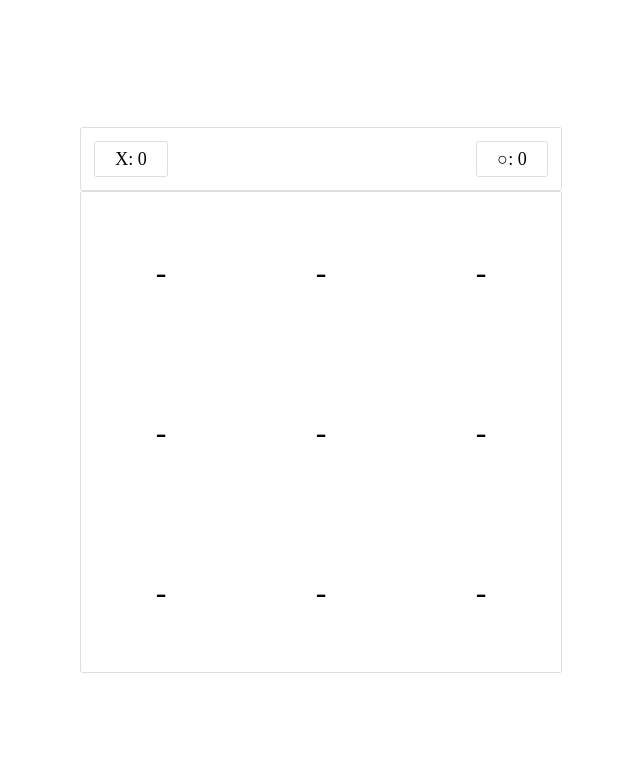
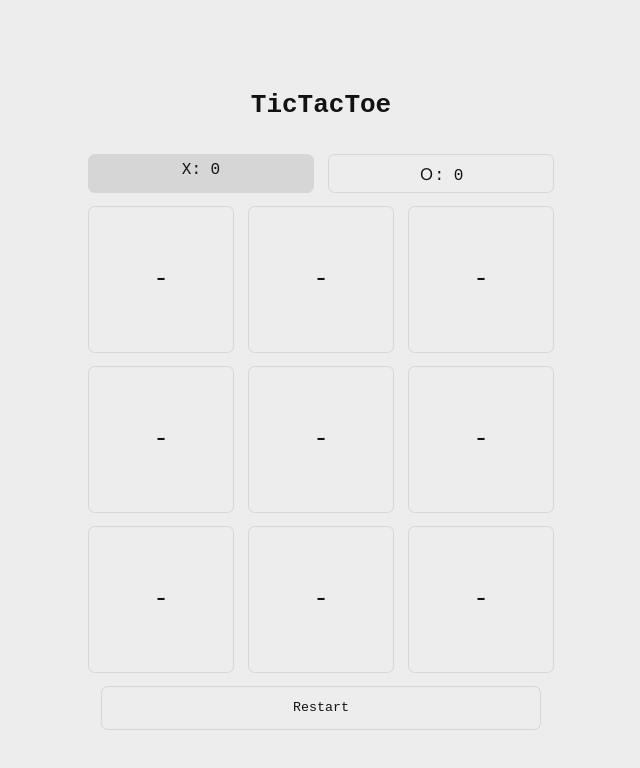
Before and after one commit to Fillipe143/TicTacToeGame, a plain HTML site: page index.html in a window 1280 px wide. Shown: the whole page, without its empty margins (319-959 px from the left). Drawn offline with Linux system fonts and the light colour scheme.

Commit message:
added light theme

```diff
--- /dev/null
+++ b/css/light-theme.css
@@ -0,0 +1,29 @@
+* {
+    background-color: #ededed;
+    color: #121212;
+}
+
+.scoreboard,
+.scoreview,
+.scoreview-selected,
+.board-item,
+button {
+    border-color: #d6d6d6;
+}
+
+.scoreview-selected {
+    background-color: #d6d6d6;
+}
+
+.board-item:active,
+button:active {
+    background-color: #d6d6d6;
+}
+
+@media screen and (orientation: landscape) {
+
+    .board-item:hover,
+    button:hover {
+        background-color: #d6d6d6;
+    }
+}
--- a/css/style.css
+++ b/css/style.css
@@ -1,6 +1,8 @@
 * {
     margin: 0;
     padding: 0;
+
+    font-family: monospace;
 
     -webkit-touch-callout: none;
     -webkit-user-select: none;
@@ -10,9 +12,22 @@
     user-select: none;
 }
 
-html, body {
+html,
+body {
     width: 100%;
     height: 100%;
+}
+
+h1 {
+    margin: 20pt;
+}
+
+button {
+    width: 55vh;
+
+    margin: 5pt;
+    padding: 10pt;
+    border-radius: 5pt;
 }
 
 .game {
@@ -26,9 +41,11 @@ html, body {
 
 }
 
-.scoreboard, .scoreview, .board {
-    border: 1pt solid #dddddd;
-    border-radius: 2pt;
+.scoreview,
+.scoreview-selected,
+.board-item,
+button {
+    border: 1pt solid;
 }
 
 .scoreboard {
@@ -39,9 +56,15 @@ html, body {
     justify-content: space-between;
 }
 
-.scoreview {
-    margin: 10pt;
-    padding: 5pt 15pt 5pt 15pt;
+.scoreview,
+.scoreview-selected {
+    width: 100%;
+
+    text-align: center;
+
+    margin: 5pt;
+    padding: 5pt;
+    border-radius: 5pt;
     font-size: large;
 }
 
@@ -59,6 +82,7 @@ html, body {
     align-items: center;
 
     margin: 5pt;
+    border-radius: 5pt;
     font-size: xx-large;
 }
 
--- a/index.html
+++ b/index.html
@@ -8,15 +8,18 @@
     <title>TicTacToe</title>
 
     <link rel="stylesheet" href="./css/style.css">
+    <link rel="stylesheet" href="./css/light-theme.css">
 </head>
 
 <body>
+    <div class="game">
+        <h1>TicTacToe</h1>
 
-    <div class="game">
         <div class="scoreboard">
-            <div class="scoreview">X: 0</div>
-            <div class="scoreview"> ○: 0</div>
+            <div class="scoreview-selected">X: 0</div>
+            <div class="scoreview">Ｏ: 0</div>
         </div>
+
         <div class="board">
             <div class="board-item">-</div>
             <div class="board-item">-</div>
@@ -28,6 +31,8 @@
             <div class="board-item">-</div>
             <div class="board-item">-</div>
         </div>
+
+        <button>Restart</button>
     </div>
 </body>
 
```
